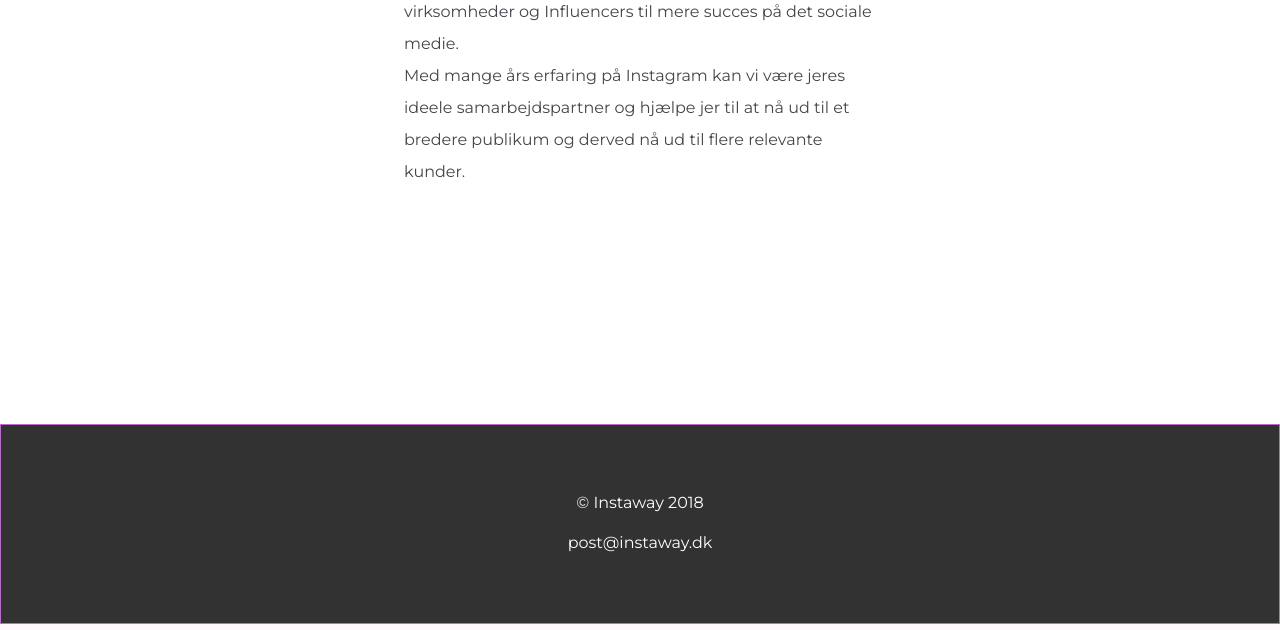
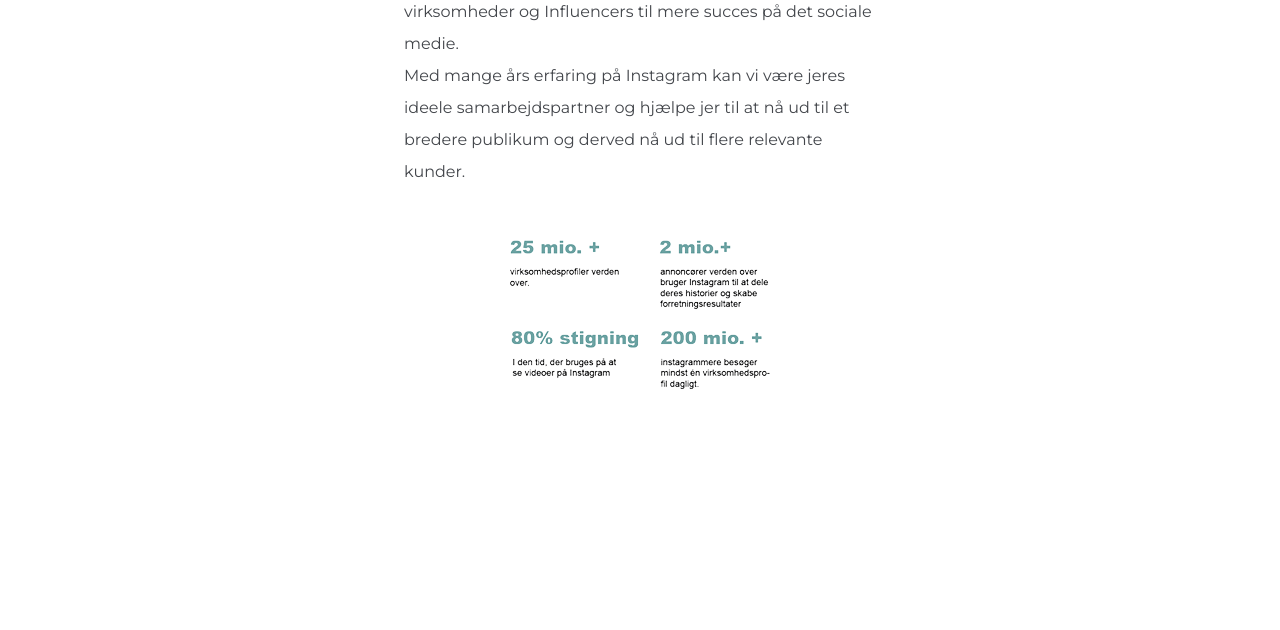
Before and after one commit to joaja90/MyRepo, a PHP site: page / in a window 1280 px wide. Shown: the part 618-1248 px from the top of the page. Run offline with PHP 8.4, Linux system fonts and the light colour scheme.

Commit message:
Flyttet op knap

```diff
--- a/2. semester/INSTAWAY/index.html
+++ b/2. semester/INSTAWAY/index.html
@@ -51,6 +51,7 @@
 		<div class="column">
 			<h2>Velkommen hos Instaway Business</h2>
 			<p>Vi har specialiseret os i Instagram, for at hjælpe virksomheder og Influencers til mere succes på det sociale medie.<br> Med mange års erfaring på Instagram kan vi være jeres ideele samarbejdspartner og hjælpe jer til at nå ud til et bredere publikum og derved nå ud til flere relevante kunder. </p>
+		<img src="img/frontpage.png" class="frontpage" alt="instafacts">
 		</div>
 	</div>
 	<footer class="footer">
--- a/2. semester/INSTAWAY/kontakt.html
+++ b/2. semester/INSTAWAY/kontakt.html
@@ -60,7 +60,7 @@
 		</div>
 
 		<div class="column">
-            <h2>Kontaktformular</h2>
+			<h2>Vi svarer indenfor 24 timer</h2>
 			<div id="form-messages">
 				<form id="ajax-contact" method="post" action="mailer.php">
 					<div class="field">
--- a/2. semester/INSTAWAY/style.css
+++ b/2. semester/INSTAWAY/style.css
@@ -359,7 +359,7 @@ button:active {
 	-ms-transform: rotate(270deg);
 	transform: rotate(270deg);
 	position: fixed;
-	bottom: 50px;
+	bottom: 20%;
 	right: 0;
 	background-color: #962fbf;
 	color: white;
@@ -385,6 +385,15 @@ button:active {
 	margin: 100px 10px 0px 10px;
 	border-radius: 30px;
 	box-shadow: 0px 0px 20px grey;
+}
+
+
+.frontpage {
+	text-align: center;
+	display: block;
+	margin: 50px auto;
+
+
 }
 
 
```
Also changed, not shown: 2. semester/INSTAWAY/img/frontpage.png (added). Lines whose indentation alone changed are shown as unchanged.
